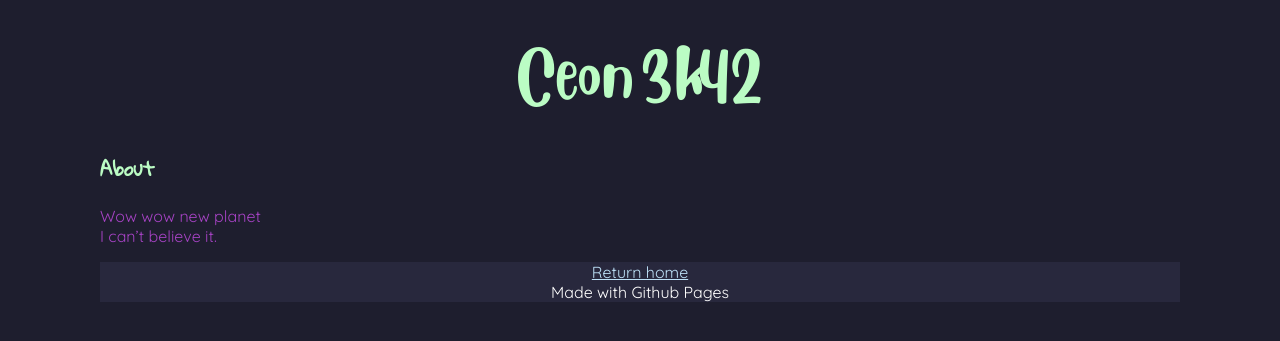
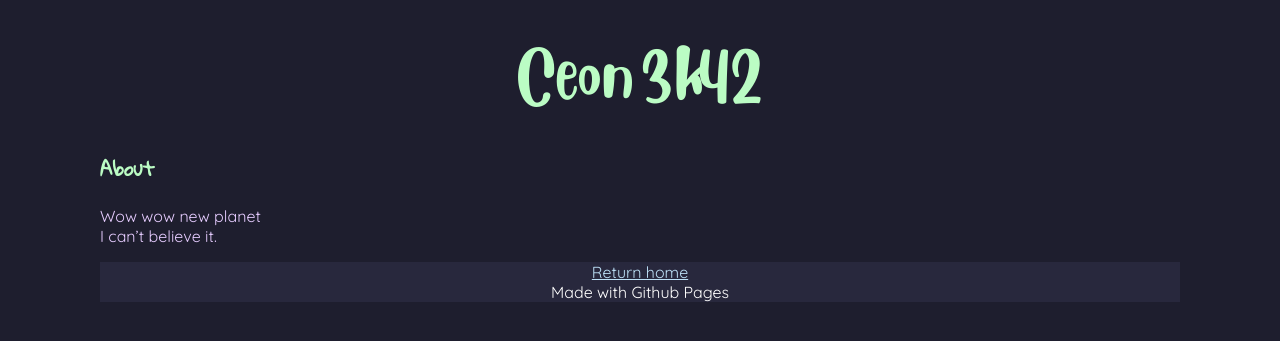
Before and after one commit to Ceon3k42/Ceon3k42.github.io, a Jekyll site: the page built from index.md, in a window 1280 px wide. Shown: the top 341 px of the page. Built offline with Jekyll 4.4.1, drawn with Linux system fonts in a browser that asks for light colours; our own code applies the rules of GitHub Pages for plain Markdown files.

Commit message:
colour change test

```diff
--- a/assets/css/style.css
+++ b/assets/css/style.css
@@ -17,7 +17,7 @@ body {
     margin-left: 100px;
     margin-right: 100px;
     background-color: #1E1E2E;
-    color: #a643c4;
+    color: #e6ccff;
     font-family: "Quicksand";
 }
 
```
